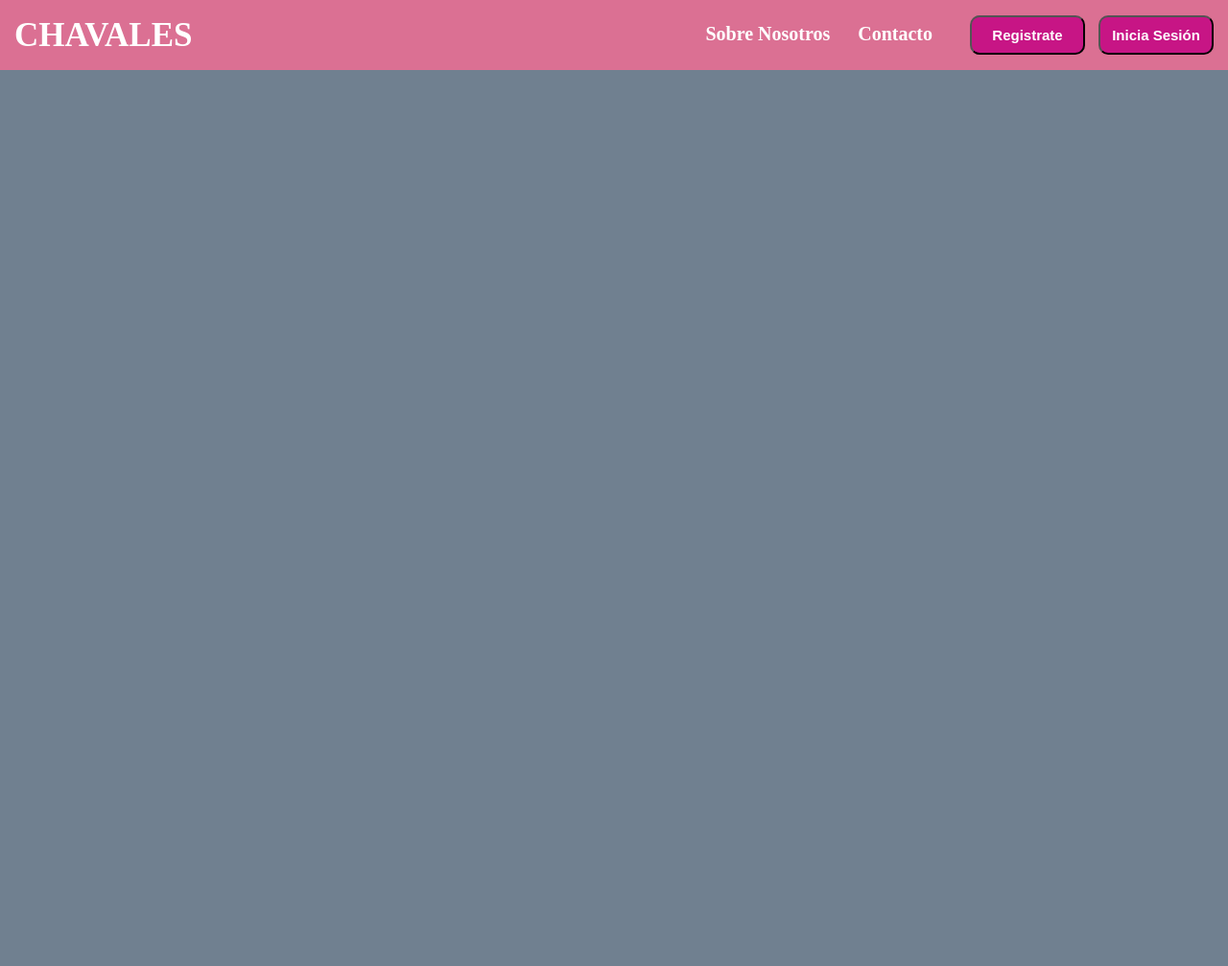
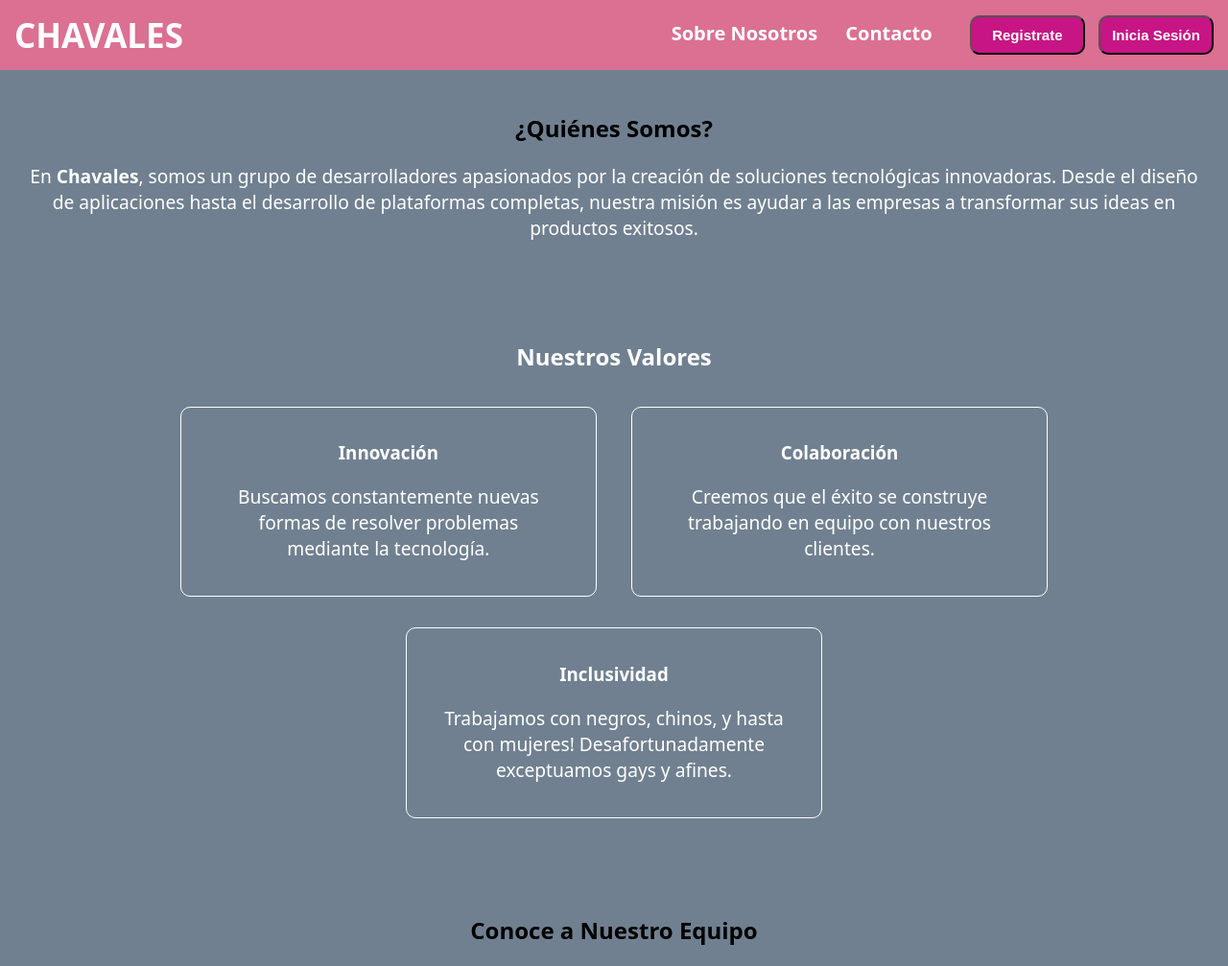
Before and after one commit to rafaelbau34/Flask, a Flask app: page /about in a window 1280 px wide. Shown: the top 1007 px of the page at 96% size. Before the commit the page ends 73 px from the top, so only its background shows below. Run offline with Flask 3, Linux system fonts and the light colour scheme.

Commit message:
tarea avanzada

```diff
--- a/app/static/css/main.css
+++ b/app/static/css/main.css
@@ -1,6 +1,8 @@
 body {
   background-color: slategray;
   text-align: center;
+  font-family: system-ui, -apple-system, BlinkMacSystemFont, "Segoe UI", Roboto,
+    Oxygen, Ubuntu, Cantarell, "Open Sans", "Helvetica Neue", sans-serif;
 }
 
 p {
@@ -108,16 +110,26 @@ textarea {
   padding: 60px 60px;
 }
 
-button.cont {
+textarea:focus {
+  border: solid 5px #00ffce;
+  outline: none;
+}
+
+#cont {
   background-color: palevioletred;
   margin: auto;
-  margin-bottom: 20px;
+  margin-bottom: 30px;
   border-radius: 10px;
   padding-bottom: 10px;
   width: 120px;
   font-weight: bold;
   display: flex;
   color: white;
+}
+
+#cont:hover {
+  background-color: mediumvioletred;
+  cursor: pointer;
 }
 
 h1.con {
@@ -128,3 +140,57 @@ h1.con {
   font-family: system-ui, -apple-system, BlinkMacSystemFont, "Segoe UI", Roboto,
     Oxygen, Ubuntu, Cantarell, "Open Sans", "Helvetica Neue", sans-serif;
 }
+
+footer {
+  background: palevioletred;
+  padding: 2px;
+  color: white;
+  text-align: center;
+  margin: -8px;
+  margin-top: 12px;
+}
+
+.company-overview {
+  text-align: center;
+  padding: 2rem 0;
+}
+
+.values {
+  background-color: slategray;
+  color: white;
+  padding: 2rem 1rem;
+  text-align: center;
+}
+
+.value-card {
+  display: inline-block;
+  margin: 1rem;
+  padding: 1rem;
+  border: 1px solid white;
+  border-radius: 10px;
+  width: 80%;
+  max-width: 400px;
+  text-align: center;
+}
+
+.team {
+  padding: 2rem 1rem;
+  text-align: center;
+}
+
+.team-grid {
+  display: flex;
+  gap: 2rem;
+  justify-content: center;
+}
+
+.team-member {
+  text-align: center;
+}
+
+.team-member img {
+  border-radius: 50%;
+  width: 150px;
+  height: 150px;
+  margin-bottom: 1rem;
+}
--- a/app/templates/about.html
+++ b/app/templates/about.html
@@ -4,12 +4,15 @@
     <meta charset="UTF-8" />
     <meta name="viewport" content="width=device-width, initial-scale=1.0" />
     <title>Sobre Nosotros</title>
-    <link rel = "stylesheet" href="{{url_for('static', filename='css/main.css')}}">
+    <link
+      rel="stylesheet"
+      href="{{url_for('static', filename='css/main.css')}}"
+    />
   </head>
   <body>
     <nav class="navbar">
       <div class="navdiv">
-          <div class="logo"><a href="/">CHAVALES</a> </div>
+        <div class="logo"><a href="/">CHAVALES</a></div>
         <ul>
           <li><a href="{{url_for('main.about')}}">Sobre Nosotros</a></li>
           <li><a href="{{url_for('main.contacto')}}">Contacto</a></li>
@@ -17,5 +20,96 @@
           <button><a href="">Inicia Sesión</a></button>
         </ul>
       </div>
+    </nav>
+    <main>
+      <!-- Company Overview -->
+      <section class="company-overview">
+        <h2>¿Quiénes Somos?</h2>
+        <p>
+          En <strong>Chavales</strong>, somos un grupo de desarrolladores
+          apasionados por la creación de soluciones tecnológicas innovadoras.
+          Desde el diseño de aplicaciones hasta el desarrollo de plataformas
+          completas, nuestra misión es ayudar a las empresas a transformar sus
+          ideas en productos exitosos.
+        </p>
+      </section>
+
+      <!-- Values Section -->
+      <section class="values">
+        <h2>Nuestros Valores</h2>
+
+        <div class="value-card">
+          <h3>Innovación</h3>
+          <p>
+            Buscamos constantemente nuevas formas de resolver problemas mediante
+            la tecnología.
+          </p>
+        </div>
+        <div class="value-card">
+          <h3>Colaboración</h3>
+          <p>
+            Creemos que el éxito se construye trabajando en equipo con nuestros
+            clientes.
+          </p>
+        </div>
+        <div class="value-card">
+          <h3>Inclusividad</h3>
+          <p>
+            Trabajamos con negros, chinos, y hasta con mujeres!
+            Desafortunadamente exceptuamos gays y afines.
+          </p>
+        </div>
+      </section>
+
+      <!-- Team Section -->
+      <section class="team">
+        <h2>Conoce a Nuestro Equipo</h2>
+        <div class="team-grid">
+          <div class="team-member">
+            <img
+              src="https://lh5.googleusercontent.com/proxy/hhQShQcgzutSI3f2zq_9WTOw4gCpjXQFZEMMr-C2XcmW9eiSfDaKfyKBytkdNPdmOuz0E671fsbHBH8"
+              alt="Team Member"
+            />
+            <h3>Pixel Medina</h3>
+            <p>Desarrollador Full Stack</p>
+          </div>
+          <div class="team-member">
+            <img
+              src="https://media-cldnry.s-nbcnews.com/image/upload/t_fit-1240w,f_auto,q_auto:best/newscms/2014_32/599346/arthurchuheadshot8x10.jpg"
+              alt="Team Member"
+            />
+            <h3>Chi Chi Wa</h3>
+            <p>Desarrollador Full Stack</p>
+          </div>
+          <div class="team-member">
+            <img
+              src="https://assets.mycast.io/actor_images/actor-gio-scotti-507124_large.jpg?1659924078"
+              alt="Team Member"
+            />
+            <h3>Gio Scotti</h3>
+            <p>Gerente de Proyecto</p>
+          </div>
+          <div class="team-member">
+            <img
+              src="https://external-preview.redd.it/eNm5DN1ubeU24BBB8t24l9mwstJ4lulrNktdDuSDtCQ.jpg?auto=webp&s=fed607efa0020d45e0224434de2e6f48a7db326c"
+              alt="Team Member"
+            />
+            <h3>Adrian Romano</h3>
+            <p>Diseñador</p>
+          </div>
+          <div class="team-member">
+            <img
+              src="https://i1.rgstatic.net/ii/profile.image/537038580404224-1505051383586_Q512/Ramon-Aguilar-Torreblanca.jpg"
+              alt="Team Member"
+            />
+            <h3>Ramon Aguilar Torreblanca</h3>
+            <p>Padrote</p>
+          </div>
+        </div>
+      </section>
+    </main>
+    <footer class="footer">
+      <p>© 2025 Chavales - Todos los derechos reservados.</p>
+    </footer>
   </body>
 </html>
--- a/app/templates/contacto.html
+++ b/app/templates/contacto.html
@@ -39,6 +39,9 @@
       required
     ></textarea>
 
-    <button class="cont" type="submit">Enviar mensaje</button>
+    <button id="cont" type="submit">Enviar mensaje</button>
+    <footer class="footer">
+      <p>© 2025 Chavales - Todos los derechos reservados.</p>
+    </footer>
   </body>
 </html>
--- a/app/templates/index.html
+++ b/app/templates/index.html
@@ -34,5 +34,8 @@
       <br />
       <input type="submit" value="OK" id="greet" />
     </form>
+    <footer class="footer">
+      <p>© 2025 Chavales - Todos los derechos reservados.</p>
+    </footer>
   </body>
 </html>
```
Lines whose indentation alone changed are shown as unchanged.
